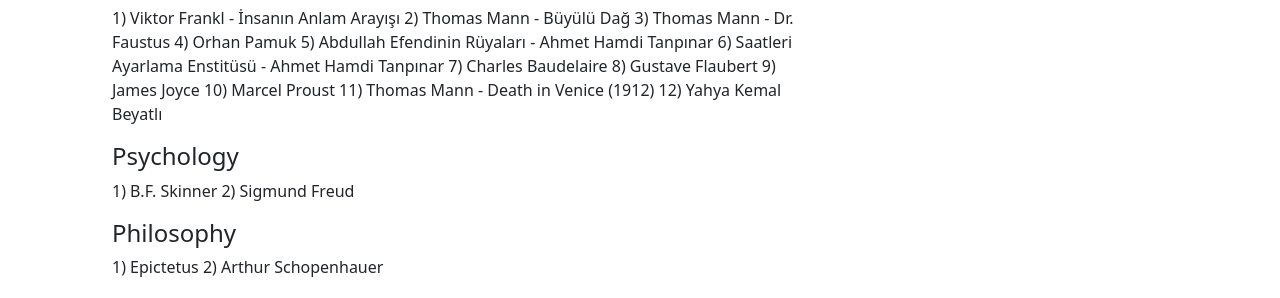
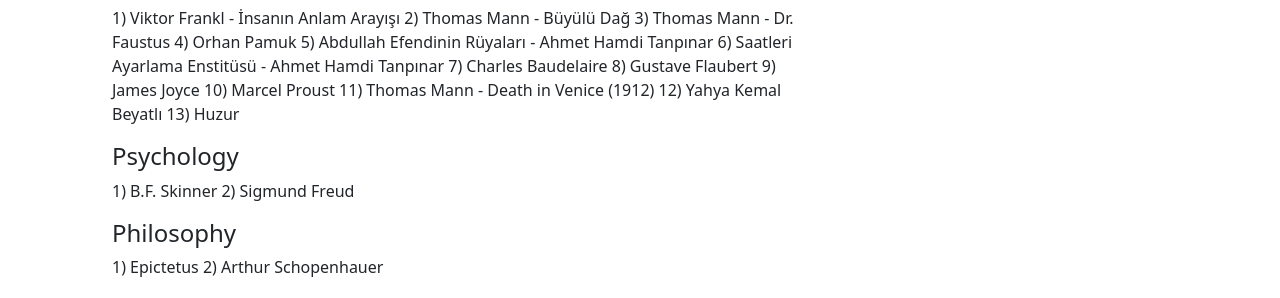
Before and after one commit to tozbulut/derinmavi.io, a Jekyll site: the page built from kitaplar.md, in a window 1280 px wide. Shown: the part 223-521 px from the top of the page. Built offline with Jekyll 4.4.1, drawn with Linux system fonts in a browser that asks for light colours.

Commit message:
Update kitaplar.md

```diff
--- a/kitaplar.md
+++ b/kitaplar.md
@@ -18,6 +18,7 @@
 10) Marcel Proust
 11) Thomas Mann - Death in Venice (1912)
 12) Yahya Kemal Beyatlı
+13) Huzur
 
 #### Psychology
 
```
